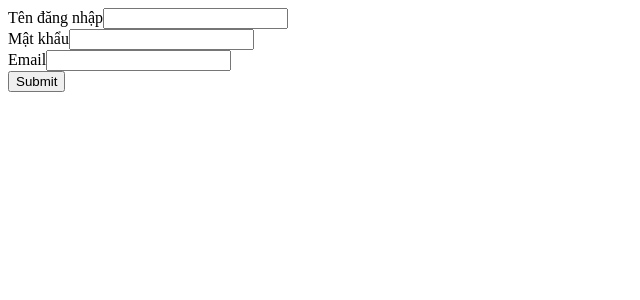
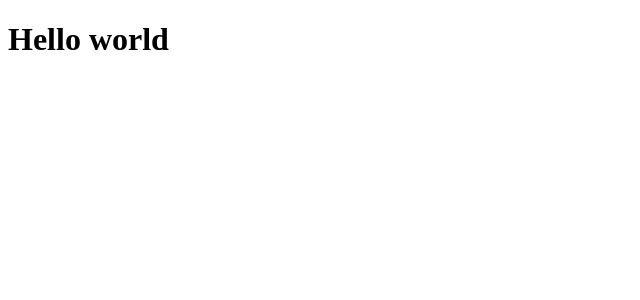
Before and after one commit to duongdinhnguyen/ReactJS_First, a React (Create React App) app: page / in a window 1280 px wide. Shown: the top 300 px of the page, without its empty margins (0-640 px from the left). Built offline with nearby package versions, Linux system fonts and the light colour scheme.

Commit message:
update master

```diff
--- a/src/index.js
+++ b/src/index.js
@@ -2,50 +2,9 @@ import React, { useState } from 'react';
 import ReactDOM from 'react-dom/client';
 import reportWebVitals from './reportWebVitals';
 
-function FormRegister(props) {
-
-    const [user, setUser] = useState("");
-
-    const handleSubmitForm = e => {
-        e.preventDefault();
-        fetch('http://127.0.0.1:8000/api/auth/login', {
-            method: 'POST',
-            body: JSON.stringify(user),
-            headers: { 'Content-Type': 'application/json' },
-        })
-        .then(function(res) {
-            return res.json();
-        })
-        .then(function(json) {
-            localStorage.setItem("token", json.access_token);
-        });
-    }
-
-    return (
-        <form onSubmit={handleSubmitForm}>
-            <div>
-                <label>Tên đăng nhập</label>
-                <input id="name" name="name" onChange={e =>setUser({...user, name : e.target.value})}></input>
-            </div>
-            <div>
-                <label>Mật khẩu</label>
-                <input id="password" name="password" onChange={e =>setUser({...user, password : e.target.value})}></input>
-            </div>
-            <div>
-                <label>Email</label>
-                <input id="email" name="email" onChange={e =>setUser({...user, email : e.target.value})}></input>
-            </div>
-            <div>
-                <button>Submit</button>
-            </div>
-        </form>
-    );
-}
-
-const formRegister = <FormRegister />
 const root = ReactDOM.createRoot(document.getElementById('root'));
 root.render(
-    formRegister
+    <h1>Hello world</h1>
 );
 
 reportWebVitals();
```
Also changed, not shown: src/App.js (+0 -18 lines).
